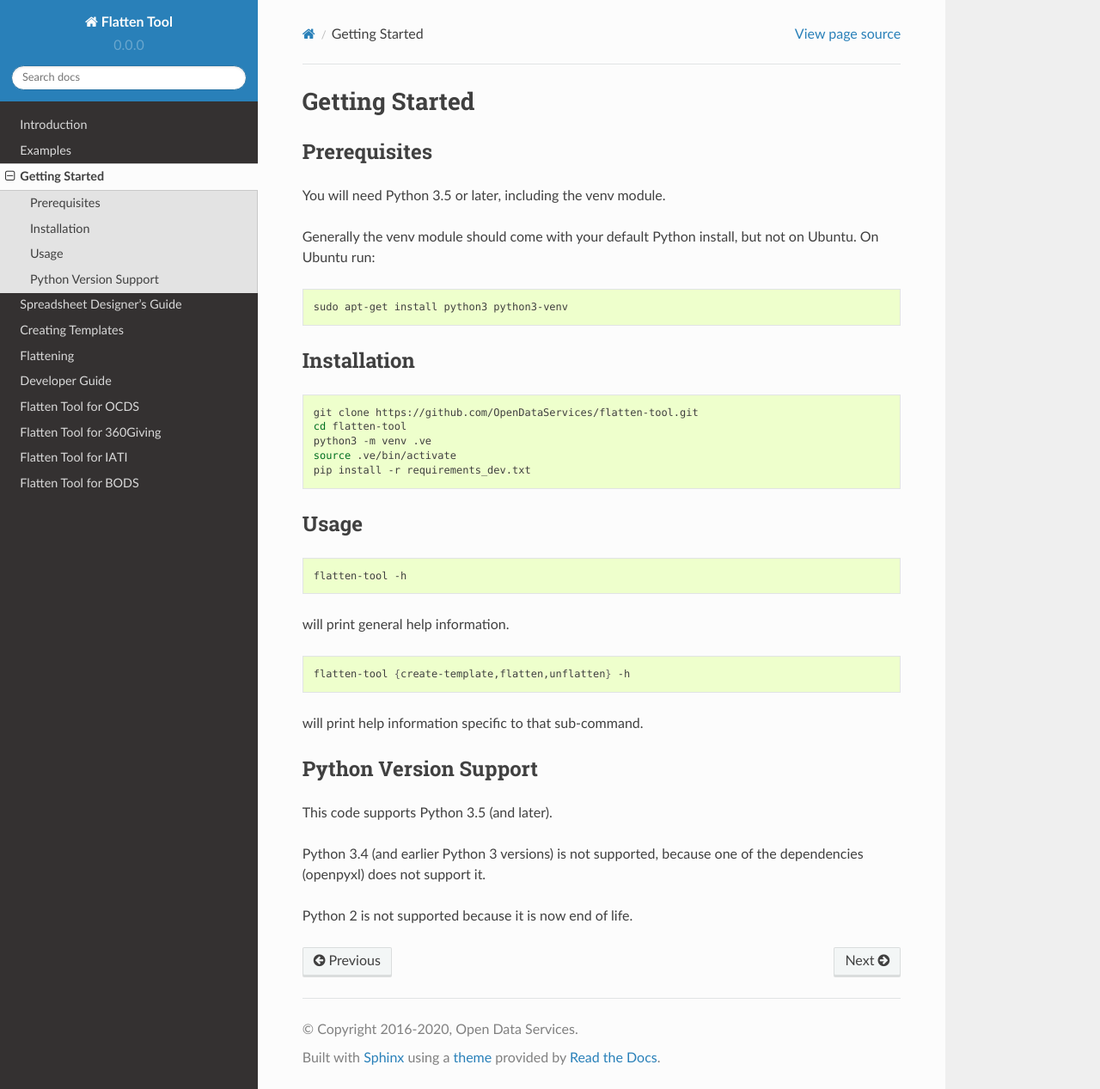
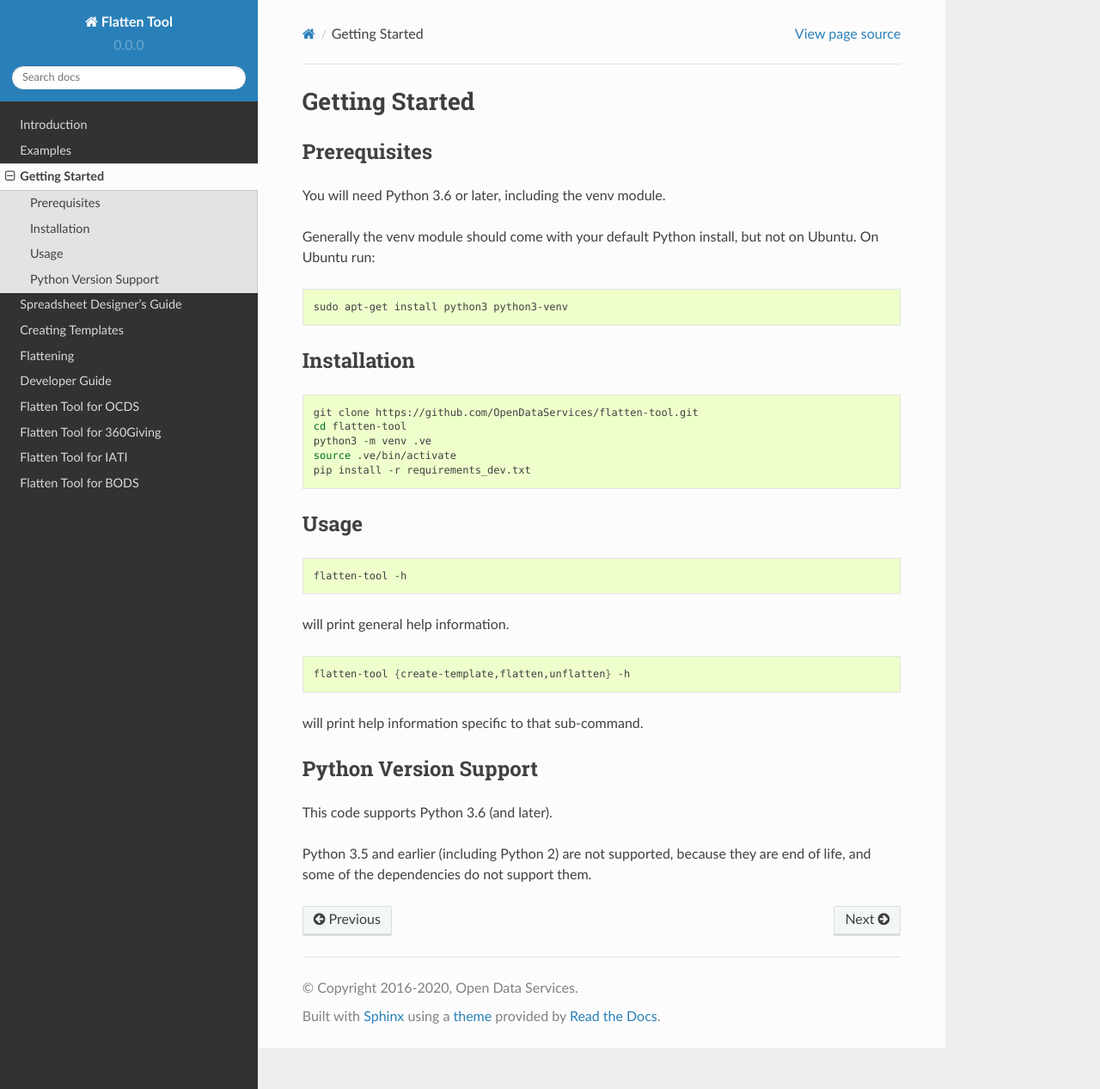
Before and after one commit to OpenDataServices/flatten-tool, a Sphinx documentation site: the page built from docs/getting-started.rst, in a window 1280 px wide and 1267 px high. Shown: the whole window at 86% size. Built offline with Sphinx 7.4.7 and the Read the Docs theme 2.0.0, drawn with Linux system fonts in a browser that asks for light colours.

Commit message:
Drop Python 3.5 support

```diff
--- a/docs/getting-started.rst
+++ b/docs/getting-started.rst
@@ -4,7 +4,7 @@ Getting Started
 Prerequisites
 -------------
 
-You will need Python 3.5 or later, including the venv module.
+You will need Python 3.6 or later, including the venv module.
 
 Generally the venv module should come with your default Python install, but not on Ubuntu.  On Ubuntu run:
 
@@ -41,9 +41,7 @@ will print help information specific to that sub-command.
 Python Version Support
 ----------------------
 
-This code supports Python 3.5 (and later).
+This code supports Python 3.6 (and later).
 
-Python 3.4 (and earlier Python 3 versions) is not supported, because one of the dependencies (openpyxl) does not
-support it.
-
-Python 2 is not supported because it is now end of life.
+Python 3.5 and earlier (including Python 2) are not supported, because they are
+end of life, and some of the dependencies do not support them.
--- a/requirements_dev.txt
+++ b/requirements_dev.txt
@@ -8,4 +8,5 @@ sphinx
 sphinx_rtd_theme
 isort
 flake8
+black==19.10b0
 transifex-client
```
Also changed, not shown: CHANGELOG.md (+4 -0 lines), 2 other files.
